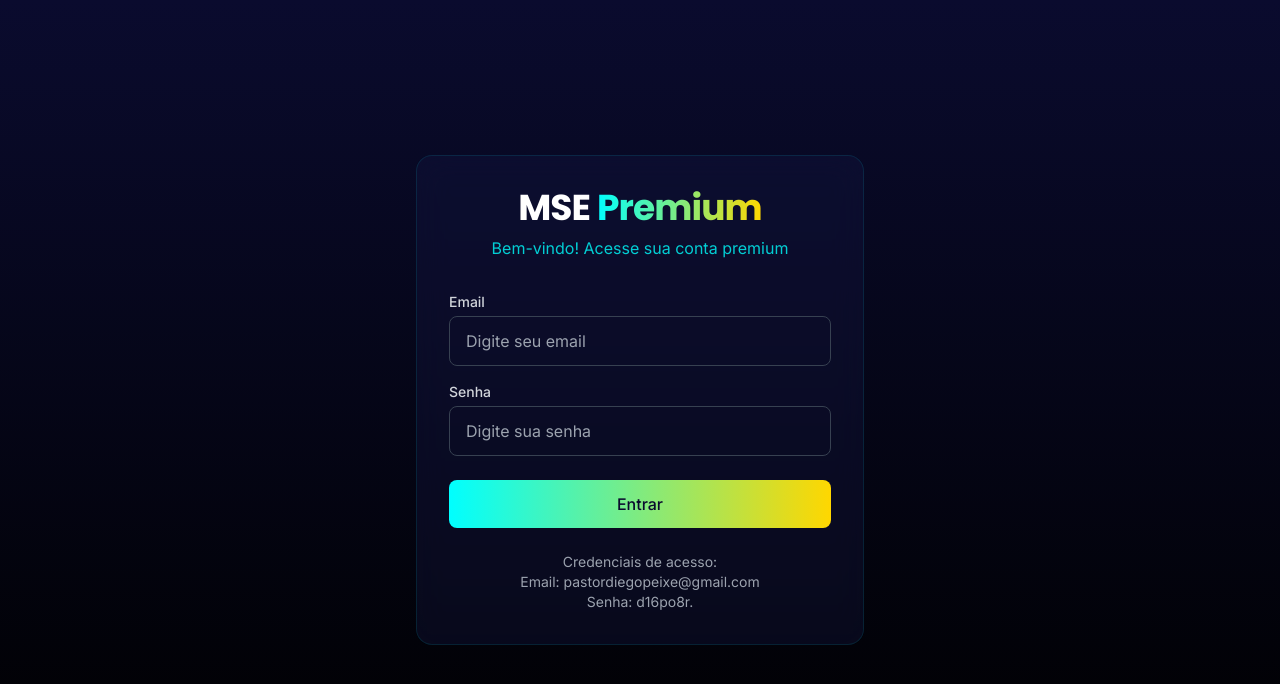
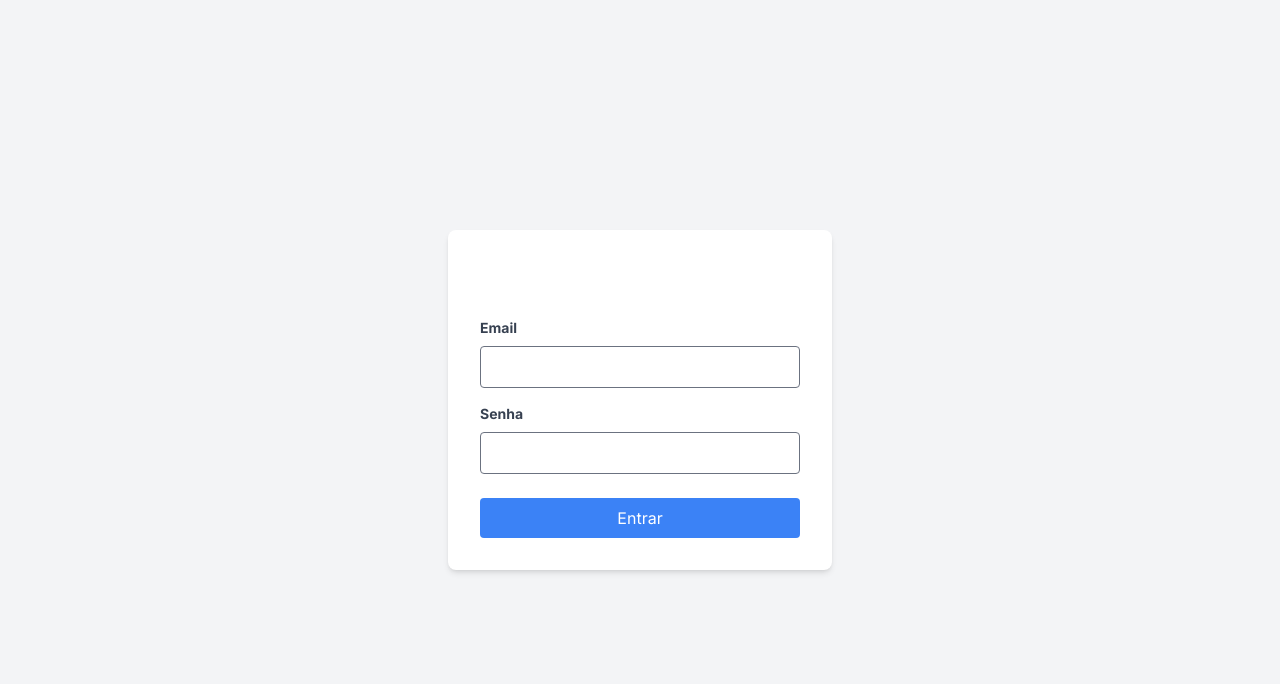
Before and after one commit to diegopxibot/webappMSE, a Next.js app: page /login in a window 1280 px wide. Shown: the top 684 px of the page. Built offline with nearby package versions, Linux system fonts and the light colour scheme.

Commit message:
atualização

```diff
--- a/src/app/api/auth/login/route.ts
+++ b/src/app/api/auth/login/route.ts
@@ -1,76 +1,30 @@
 import { NextResponse } from 'next/server'
-import type { NextRequest } from 'next/server'
 
-const VALID_USER = {
-  email: "pastordiegopeixe@gmail.com",
-  password: "d16po8r.",
-  name: "diegopxi"
-}
+export async function POST(request: Request) {
+  try {
+    const { email, password } = await request.json()
 
-export async function POST(request: NextRequest) {
-  try {
-    console.log('API: Recebendo requisição de login...')
-
-    if (!request.body) {
-      console.log('API: Corpo da requisição vazio')
+    // Validação simples das credenciais
+    if (email === 'pastordiegopeixe@gmail.com' && password === 'd16po8r') {
       return NextResponse.json({
-        success: false,
-        error: 'Dados de login não fornecidos'
-      }, { status: 400 })
+        success: true,
+        user: {
+          email: 'pastordiegopeixe@gmail.com',
+          name: 'Pastor Diego'
+        }
+      })
     }
 
-    const body = await request.json()
-    console.log('API: Dados recebidos:', { email: body.email })
-
-    if (!body.email || !body.password) {
-      console.log('API: Email ou senha não fornecidos')
-      return NextResponse.json({
-        success: false,
-        error: 'Email e senha são obrigatórios'
-      }, { status: 400 })
-    }
-
-    const { email, password } = body
-
-    // Verifica as credenciais
-    if (email === VALID_USER.email && password === VALID_USER.password) {
-      console.log('API: Login bem sucedido para:', email)
-
-      // Cria a resposta
-      const response = NextResponse.json({
-        success: true,
-        name: VALID_USER.name
-      })
-
-      // Define o cookie de autenticação
-      response.cookies.set({
-        name: 'mse-auth',
-        value: 'true',
-        httpOnly: false,
-        secure: process.env.NODE_ENV === 'production',
-        sameSite: 'lax',
-        path: '/',
-        maxAge: 7 * 24 * 60 * 60 // 7 dias
-      })
-
-      console.log('API: Cookie de autenticação definido')
-      return response
-    }
-
-    console.log('API: Login falhou para:', email)
     return NextResponse.json({
       success: false,
-      error: 'Email ou senha inválidos'
-    }, {
-      status: 401
-    })
+      error: 'Credenciais inválidas'
+    }, { status: 401 })
+
   } catch (error) {
-    console.error('API: Erro ao processar login:', error)
+    console.error('Erro no login:', error)
     return NextResponse.json({
       success: false,
-      error: 'Erro ao verificar credenciais'
-    }, {
-      status: 500
-    })
+      error: 'Erro interno do servidor'
+    }, { status: 500 })
   }
 }
--- a/src/app/login/page.tsx
+++ b/src/app/login/page.tsx
@@ -16,114 +16,73 @@ export default function LoginPage() {
     setLoading(true)
 
     try {
-      if (!email || !password) {
-        throw new Error('Email e senha são obrigatórios')
-      }
-
       const response = await fetch('/api/auth/login', {
         method: 'POST',
-        headers: {
-          'Content-Type': 'application/json',
-        },
-        body: JSON.stringify({ email, password }),
+        headers: { 'Content-Type': 'application/json' },
+        body: JSON.stringify({ email, password })
       })
 
       const data = await response.json()
 
-      if (!response.ok) {
-        throw new Error(data.error || 'Erro ao fazer login')
+      if (data.success) {
+        login(data.user.email, data.user.name)
+      } else {
+        setError(data.error || 'Erro ao fazer login')
       }
-
-      if (data.success) {
-        await login(email, data.name)
-      } else {
-        throw new Error(data.error || 'Email ou senha inválidos')
-      }
-    } catch (error) {
-      setError(error instanceof Error ? error.message : 'Erro ao fazer login. Tente novamente.')
+    } catch (err) {
+      setError('Erro ao conectar ao servidor')
     } finally {
       setLoading(false)
     }
   }
 
   return (
-    <div className="min-h-screen flex items-center justify-center bg-gradient-to-b from-[#0A0B2E] to-black p-4">
-      <div className="w-full max-w-md p-8 rounded-2xl bg-dark-light/30 backdrop-blur-lg border border-primary/10">
-        <div className="text-center space-y-2">
-          <h2 className="text-4xl font-heading font-bold text-white">
-            MSE <span className="bg-gradient-to-r from-[#00FFFF] to-[#FFD700] bg-clip-text text-transparent">Premium</span>
-          </h2>
-          <p className="text-primary/80">
-            Bem-vindo! Acesse sua conta premium
-          </p>
+    <div className="min-h-screen flex items-center justify-center bg-gray-100">
+      <div className="bg-white p-8 rounded-lg shadow-md w-96">
+        <h1 className="text-2xl font-bold mb-6 text-center">Login MSE Premium</h1>
+
+        <form onSubmit={handleSubmit}>
+          <div className="mb-4">
+            <label className="block text-gray-700 text-sm font-bold mb-2">
+              Email
+            </label>
+            <input
+              type="email"
+              value={email}
+              onChange={(e) => setEmail(e.target.value)}
+              className="w-full p-2 border rounded"
+              required
+            />
+          </div>
+
+          <div className="mb-6">
+            <label className="block text-gray-700 text-sm font-bold mb-2">
+              Senha
+            </label>
+            <input
+              type="password"
+              value={password}
+              onChange={(e) => setPassword(e.target.value)}
+              className="w-full p-2 border rounded"
+              required
+            />
           </div>
 
           {error && (
-          <div className="mt-6 bg-red-900/20 border border-red-500/50 text-red-400 px-4 py-3 rounded-lg backdrop-blur-sm">
+            <div className="mb-4 text-red-500 text-sm text-center">
               {error}
             </div>
           )}
 
-        <form className="mt-8 space-y-6" onSubmit={handleSubmit}>
-          <div className="space-y-4">
-            <div>
-              <label htmlFor="email" className="block text-sm font-medium text-gray-300 mb-1">
-                Email
-              </label>
-              <input
-                id="email"
-                name="email"
-                type="email"
-                required
-                disabled={loading}
-                className="w-full rounded-lg border border-gray-700 bg-transparent px-4 py-3 text-white placeholder-gray-400 focus:border-[#00FFFF] focus:outline-none focus:ring-1 focus:ring-[#00FFFF] transition-colors duration-200"
-                placeholder="Digite seu email"
-                value={email}
-                onChange={(e) => setEmail(e.target.value)}
-              />
-            </div>
-            <div>
-              <label htmlFor="password" className="block text-sm font-medium text-gray-300 mb-1">
-                Senha
-              </label>
-              <input
-                id="password"
-                name="password"
-                type="password"
-                required
-                disabled={loading}
-                className="w-full rounded-lg border border-gray-700 bg-transparent px-4 py-3 text-white placeholder-gray-400 focus:border-[#00FFFF] focus:outline-none focus:ring-1 focus:ring-[#00FFFF] transition-colors duration-200"
-                placeholder="Digite sua senha"
-                value={password}
-                onChange={(e) => setPassword(e.target.value)}
-              />
-            </div>
-          </div>
-
-          <div>
           <button
             type="submit"
             disabled={loading}
-              className="relative w-full rounded-lg bg-gradient-to-r from-[#00FFFF] to-[#FFD700] px-8 py-3 font-medium text-[#0A0B2E] hover:shadow-[0_0_15px_rgba(0,255,255,0.5)] transition-all duration-200 active:scale-95 disabled:opacity-70 disabled:cursor-not-allowed"
+            className={`w-full bg-blue-500 text-white p-2 rounded hover:bg-blue-600 ${
+              loading ? 'opacity-50 cursor-not-allowed' : ''
+            }`}
           >
-              {loading ? (
-                <>
-                  <span className="opacity-0">Entrar</span>
-                  <div className="absolute inset-0 flex items-center justify-center">
-                    <div className="w-5 h-5 border-2 border-[#0A0B2E] border-t-transparent rounded-full animate-spin"></div>
-                  </div>
-                </>
-              ) : (
-                'Entrar'
-              )}
+            {loading ? 'Entrando...' : 'Entrar'}
           </button>
-          </div>
-
-          <div className="mt-4 text-center text-sm text-gray-400">
-            <p>Credenciais de acesso:</p>
-            <p>Email: pastordiegopeixe@gmail.com</p>
-            <p>Senha: d16po8r.</p>
-          </div>
         </form>
       </div>
     </div>
--- a/src/components/auth/AuthProvider.tsx
+++ b/src/components/auth/AuthProvider.tsx
@@ -10,86 +10,52 @@ type User = {
 
 type AuthContextType = {
   user: User
-  login: (email: string, name: string) => Promise<void>
-  logout: () => Promise<void>
+  login: (email: string, name: string) => void
+  logout: () => void
 }
 
 const AuthContext = createContext<AuthContextType>({
   user: null,
-  login: async () => {},
-  logout: async () => {},
+  login: () => {},
+  logout: () => {},
 })
 
 export function AuthProvider({ children }: { children: React.ReactNode }) {
   const [user, setUser] = useState<User>(null)
-  const [loading, setLoading] = useState(true)
   const router = useRouter()
   const pathname = usePathname()
 
-  const checkAuth = async () => {
-    try {
-      const userData = window.localStorage.getItem('mse-user')
+  // Carrega o usuário do localStorage ao iniciar
+  useEffect(() => {
+    const savedUser = localStorage.getItem('user')
+    if (savedUser) {
+      setUser(JSON.parse(savedUser))
+    }
+  }, [])
 
-      if (userData) {
-        const parsedUser = JSON.parse(userData)
-        setUser(parsedUser)
+  // Redireciona com base no estado de autenticação
+  useEffect(() => {
+    if (user && pathname === '/login') {
+      router.push('/dashboard')
+    } else if (!user && pathname !== '/login' && pathname !== '/') {
+      router.push('/login')
+    }
+  }, [user, pathname, router])
 
-        if (pathname === '/login') {
-          router.push('/dashboard')
-        }
-      } else {
-        setUser(null)
-        if (!pathname?.startsWith('/login') && !pathname?.startsWith('/api/')) {
-          router.push('/login')
-        }
-      }
-    } catch (error) {
-      console.error('Erro ao verificar autenticação:', error)
-      handleLogout()
-    } finally {
-      setLoading(false)
-    }
+  const login = (email: string, name: string) => {
+    const userData = { email, name }
+    localStorage.setItem('user', JSON.stringify(userData))
+    setUser(userData)
   }
 
-  useEffect(() => {
-    checkAuth()
-  }, [pathname])
-
-  const handleLogin = async (email: string, name: string) => {
-    try {
-      const userData = { email, name }
-      window.localStorage.setItem('mse-user', JSON.stringify(userData))
-      setUser(userData)
-      router.push('/dashboard')
-    } catch (error) {
-      console.error('Erro no login:', error)
-      await handleLogout()
-      throw error
-    }
-  }
-
-  const handleLogout = async () => {
-    try {
-      window.localStorage.removeItem('mse-user')
-      await fetch('/api/auth/logout', { method: 'POST' })
-      setUser(null)
-      router.push('/login')
-    } catch (error) {
-      console.error('Erro no logout:', error)
-      setUser(null)
-      window.localStorage.clear()
-      router.push('/login')
-    }
-  }
-
-  if (loading) {
-    return <div className="min-h-screen flex items-center justify-center">
-      <div className="animate-spin rounded-full h-12 w-12 border-t-2 border-b-2 border-primary"></div>
-    </div>
+  const logout = () => {
+    localStorage.removeItem('user')
+    setUser(null)
+    router.push('/login')
   }
 
   return (
-    <AuthContext.Provider value={{ user, login: handleLogin, logout: handleLogout }}>
+    <AuthContext.Provider value={{ user, login, logout }}>
       {children}
     </AuthContext.Provider>
   )
```
Also changed, not shown: src/middleware.ts (deleted, +0 -58 lines). Lines whose indentation alone changed are shown as unchanged.
